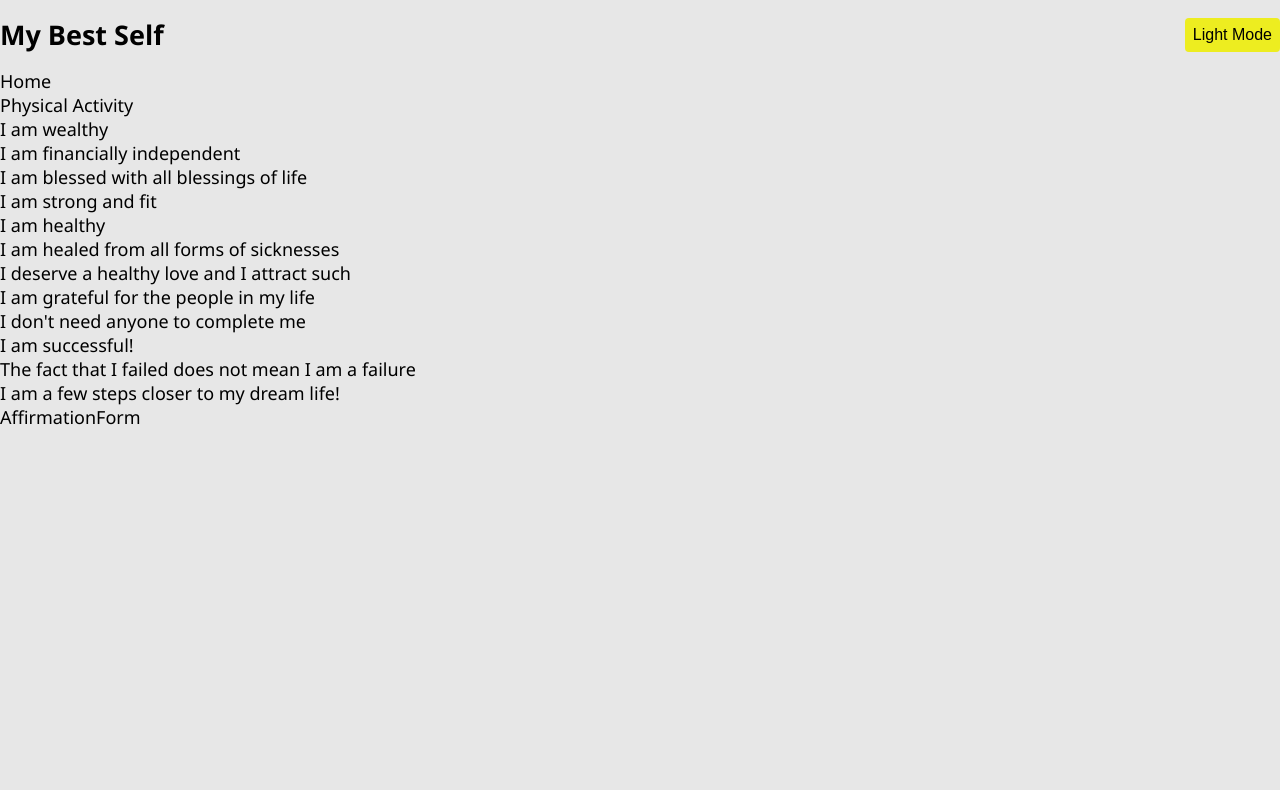
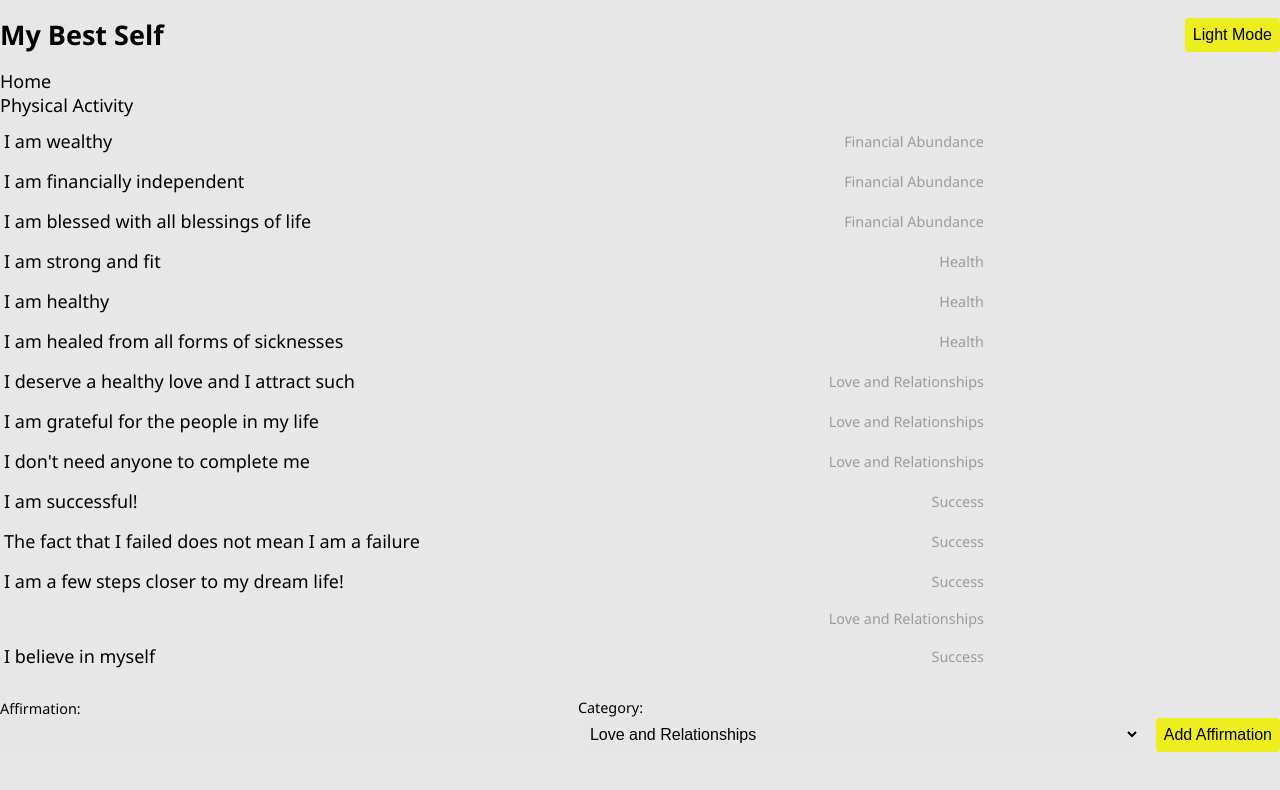
Before and after one commit to Tolulope-Awoyomi/my-best-self-app, a React (Create React App) app: page / in a window 1280 px wide. Shown: the top 790 px of the page. Built offline with nearby package versions, Linux system fonts and the light colour scheme; data requests are answered from the project's data file.

Commit message:
Add a POST Request in Affirmation Form and display output

```diff
--- a/db.json
+++ b/db.json
@@ -59,6 +59,16 @@
       "id": 12,
       "statement": "I am a few steps closer to my dream life!",
       "category": "Success"
+    },
+    {
+      "statement": "",
+      "category": "Love and Relationships",
+      "id": 13
+    },
+    {
+      "statement": "I believe in myself",
+      "category": "Success",
+      "id": 14
     }
   ]
 }
--- a/src/components/AffirmationDetail.js
+++ b/src/components/AffirmationDetail.js
@@ -2,7 +2,11 @@ import React from 'react'
 
 function AffirmationDetail({statement, category}) {
   return (
-    <div>{statement}</div>
+    <li>
+        <span className='Affirmations'>{statement}</span>
+        <span className='category'>{category}</span>
+    </li>
+
   )
 }
 
--- a/src/components/AffirmationForm.js
+++ b/src/components/AffirmationForm.js
@@ -1,8 +1,52 @@
-import React from 'react'
+import React, { useState } from 'react';
 
-function AffirmationForm() {
-  return (
-    <div>AffirmationForm</div>
+function AffirmationForm({onAddAffirmation}) {
+    const [affirmation, setAffirmation] = useState("");
+    const [category, setCategory] = useState("Love and Relationships");
+
+    function handleSubmit(e) {
+        e.preventDefault();
+        const affirmData = {
+            statement: affirmation,
+            category: category
+        }
+        fetch("http://localhost:3000/affirmations", {
+            method: "POST",
+            headers: {
+                "Content-Type": "application/json",
+            },
+            body: JSON.stringify(affirmData)
+        })
+        .then((r) => r.json())
+        .then((newAffirm) => onAddAffirmation(newAffirm))
+    }
+    return (
+    <form className="NewAffirmation" onSubmit={handleSubmit}>
+        <label>
+            Affirmation:
+            <input
+                type="text"
+                name="statement"
+                value={affirmation}
+                onChange={(e) => setAffirmation(e.target.value)}/>
+        </label>
+
+        <label>
+            Category:
+            <select
+                name="category"
+                value={category}
+                onChange={(e) => setCategory(e.target.value)}
+            >
+                <option value="Financial Abundance">Financial Abundance</option>
+                <option value="Health">Health</option>
+                <option value="Love and Relationships">Love and Relationships</option>
+                <option value="Success">Success</option>
+            </select>
+        </label>
+
+        <button type="submit">Add Affirmation</button>
+    </form>
   )
 }
 
--- a/src/components/AffirmationList.js
+++ b/src/components/AffirmationList.js
@@ -20,17 +20,16 @@ function AffirmationList() {
         setAffirmations([...affirmations, newAffirmation])
     }
 
-    // const displayAffirmations = affirmations.filter((affirm) => {
-    //     return <p>{affirm}</p>
-    //     // if (selectedCategory === "All") return true;
+    const displayAffirmations = affirmations.filter((affirm) => {
+        if (selectedCategory === "All") return true;
 
-    //     // return affirm.category === selectedCategory;
-    // })
-console.log(affirmations)
+        return affirm.category === selectedCategory;
+    })
+
   return (
     <div className="AffirmationList">
         <ul className='Affirmations'>
-            {affirmations.map((affirm) => (
+            {displayAffirmations.map((affirm) => (
                 <AffirmationDetail
                     key={affirm.id}
                     statement={affirm.statement}
@@ -39,7 +38,7 @@ console.log(affirmations)
             ))}
         </ul>
 
-    <AffirmationForm />
+    <AffirmationForm onAddAffirmation={handleAddAffirmation}/>
     </div>
   )
 }
--- a/src/index.css
+++ b/src/index.css
@@ -117,7 +117,7 @@ header button {
   font-size: 0.8em;
 }
 
-.NewItem {
+.NewAffirmation {
   border-bottom: 2px solid var(--background-light);
   border-top: 2px solid var(--background-light);
   padding: 1rem 0;
@@ -127,11 +127,11 @@ header button {
   gap: 1rem;
 }
 
-.NewItem button {
+.NewAffirmation button {
   background: var(--yellow);
 }
 
-.NewItem label {
+.NewAffirmation label {
   font-size: 0.8em;
   display: flex;
   flex-direction: column;
```
Lines whose indentation alone changed are shown as unchanged.
